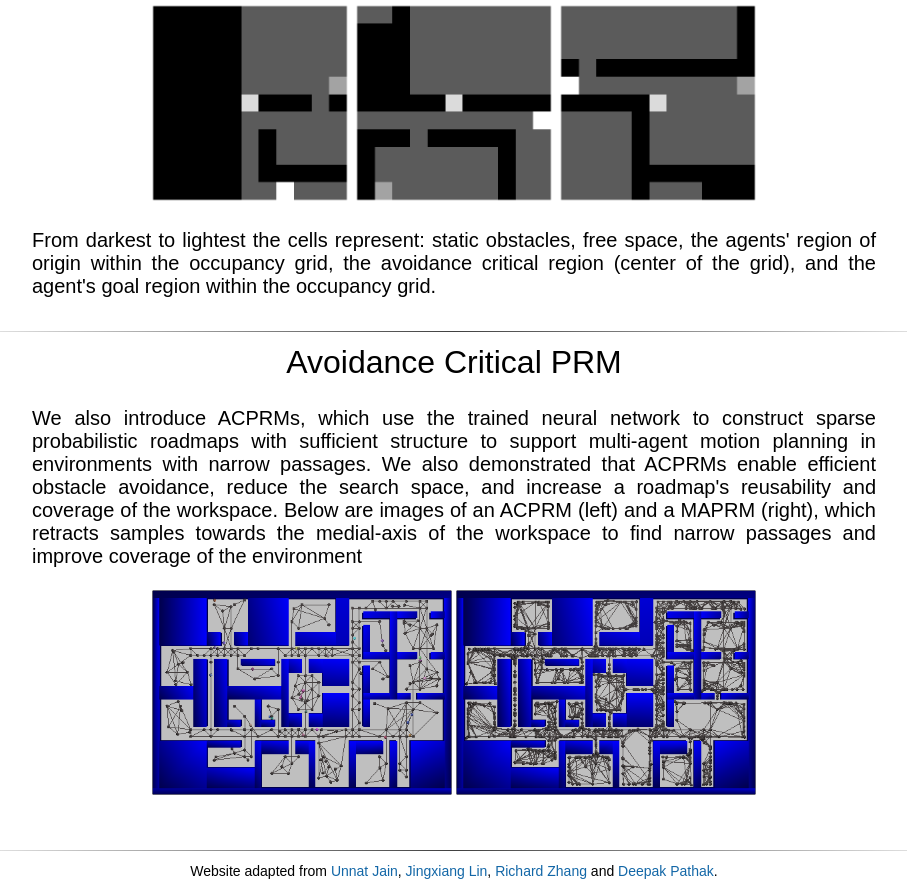
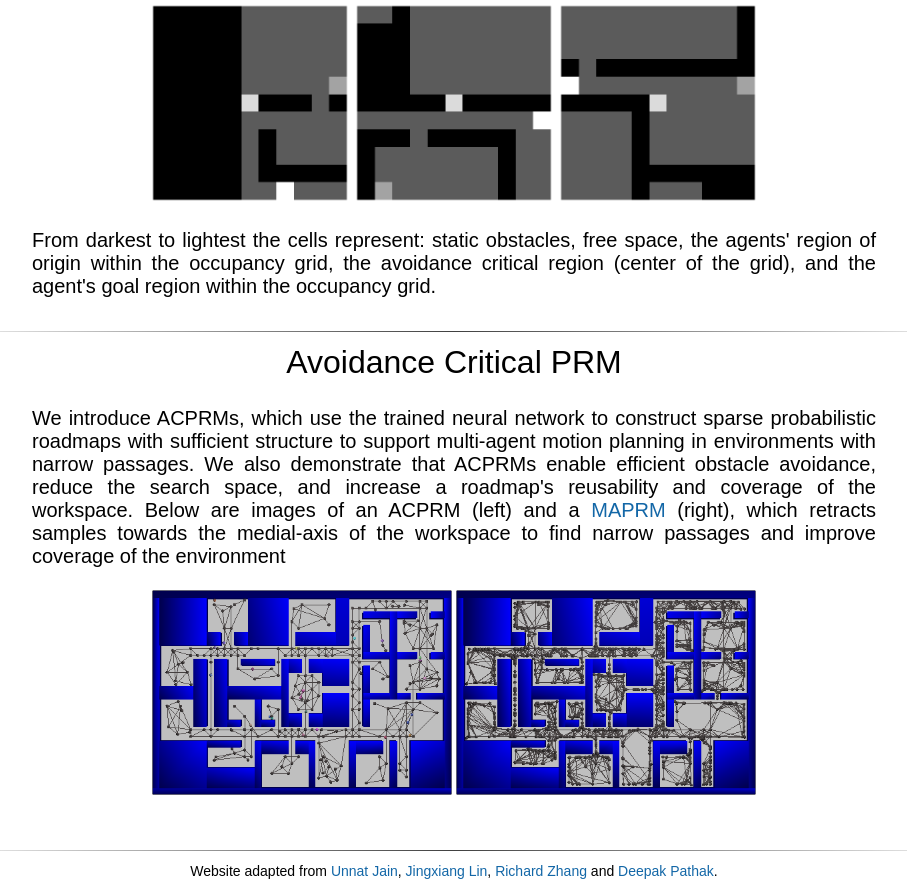
Before and after one commit to felipefelixarias/felipefelixarias.github.io, a plain HTML site: page acprm/index.html in a window 1280 px wide. Shown: the part 968-1858 px from the top of the page, without its empty margins (186-1093 px from the left). Drawn offline with Linux system fonts and the light colour scheme; a web font is replaced by a local one.

Commit message:
fixed typo in acprm page

```diff
--- a/acprm/index.html
+++ b/acprm/index.html
@@ -238,7 +238,7 @@
           <tr><td><center><h1>Avoidance Critical PRM</h1></center></td></tr>
           <tr>
             <td style="font-size:15pt; text-align:justify">
-We also introduce ACPRMs, which use the trained neural network to construct sparse probabilistic roadmaps with sufficient structure to support multi-agent motion planning in environments with narrow passages. We also demonstrated that ACPRMs enable efficient obstacle avoidance, reduce the search space, and increase a roadmap's reusability and coverage of the workspace. Below are images of an ACPRM (left) and a MAPRM (right), which retracts samples towards the medial-axis of the workspace to find narrow passages and improve coverage of the environment
+We introduce ACPRMs, which use the trained neural network to construct sparse probabilistic roadmaps with sufficient structure to support multi-agent motion planning in environments with narrow passages. We also demonstrate that ACPRMs enable efficient obstacle avoidance, reduce the search space, and increase a roadmap's reusability and coverage of the workspace. Below are images of an ACPRM (left) and a <a href="https://ieeexplore.ieee.org/document/772448">MAPRM</a> (right), which retracts samples towards the medial-axis of the workspace to find narrow passages and improve coverage of the environment
             </td>
           </tr>
           <tr>
```
